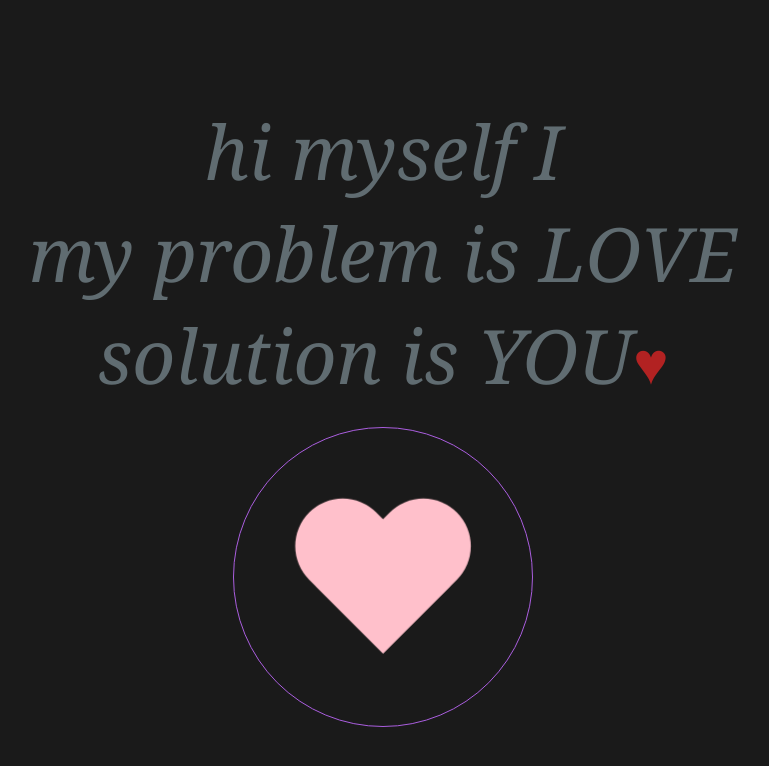
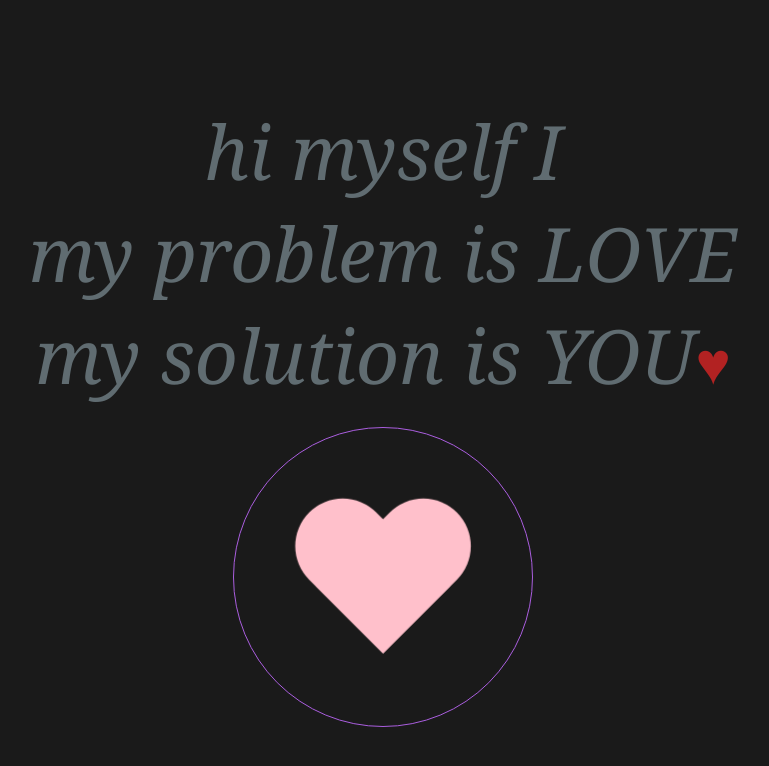
Before and after one commit to thexasp/mycutepillu, a plain HTML site: page index.html in a window 1280 px wide. Shown: the whole page, without its empty margins (257-1026 px from the left). Drawn offline with nearby package versions, Linux system fonts and the light colour scheme.

Commit message:
Update index.html

```diff
--- a/index.html
+++ b/index.html
@@ -282,7 +282,7 @@ body{
     </script>
   </head>
   <body>
-  <p>hi myself I<br>my problem is LOVE<br>solution is YOU<span class="heart1">&#9829;</span></p>
+  <p>hi myself I<br>my problem is LOVE<br>my solution is YOU<span class="heart1">&#9829;</span></p>
 <h1 class="logo"><!--a href="http://techumber.com">Techumber</a></h1-->
  <figure class="heart-wrap">
   <figure class="heart"></figure>
```
